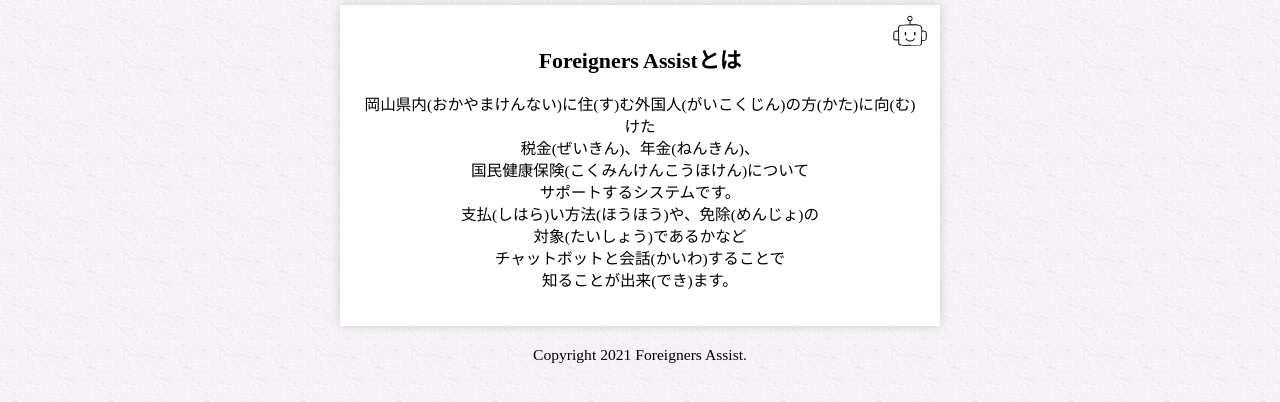
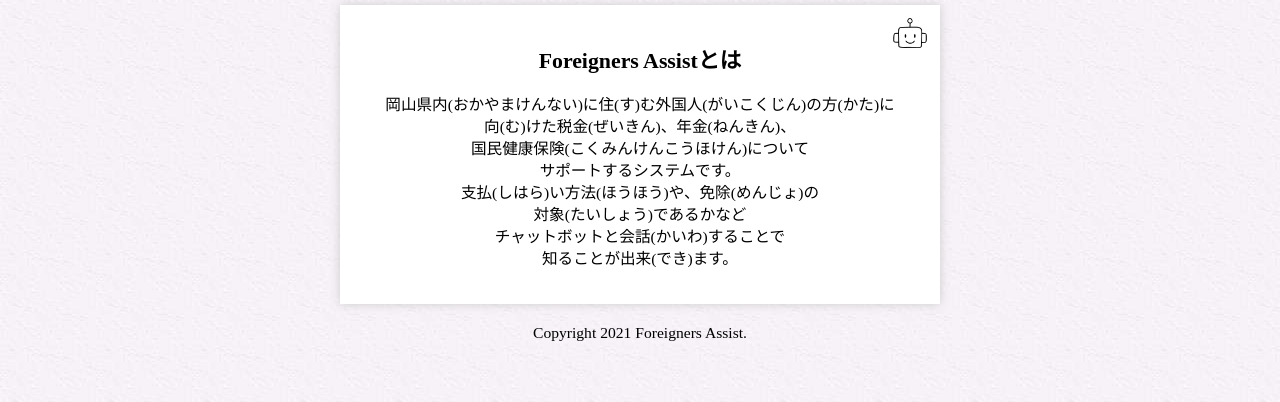
Before and after one commit to oic-team4/sotsuken.github.io, a plain HTML site: page home_kana.html in a window 1280 px wide. Shown: the part 142-544 px from the top of the page. Drawn offline with nearby package versions, Linux system fonts and the light colour scheme; a web font is replaced by a local one.

Commit message:
Update home_kana.html

```diff
--- a/home_kana.html
+++ b/home_kana.html
@@ -60,8 +60,8 @@
 <section>
 <h2>Foreigners Assistとは</h2><!-- 見出し -->
 <!-- 本文　ここから -->
-<p class="main">岡山県内(おかやまけんない)に住(す)む外国人(がいこくじん)の方(かた)に向(む)けた<br>
-税金(ぜいきん)、年金(ねんきん)、<br>
+<p class="main">岡山県内(おかやまけんない)に住(す)む外国人(がいこくじん)の方(かた)に<br>
+向(む)けた税金(ぜいきん)、年金(ねんきん)、<br>
 国民健康保険(こくみんけんこうほけん)について<br>
 サポートするシステムです。<br>
 支払(しはら)い方法(ほうほう)や、免除(めんじょ)の<br>
```
